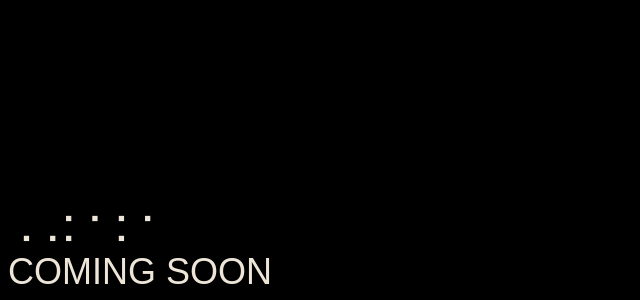
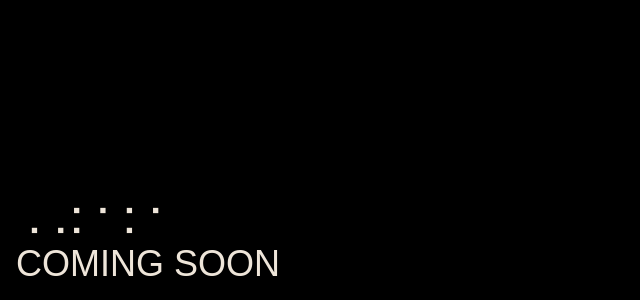
Before and after one commit to krisaziabor/dotcom, a Next.js app in the folder web-v0/: page / in a window 1280 px wide. Shown: the part 500-800 px from the top of the page, without its empty margins (0-640 px from the left). Built offline with nearby package versions, Linux system fonts and the light colour scheme.

Commit message:
changing h1 style with new padding of 4px

```diff
--- a/web-v0/src/app/globals.css
+++ b/web-v0/src/app/globals.css
@@ -43,12 +43,10 @@ body {
 
   h1 {
     font-family: 'Neue-Haas', sans-serif; /* Use custom font family */
-    @apply p-2;
-    @apply absolute bottom-0 left-0;
+    @apply absolute bottom-4 left-4;
     @apply text-gray-100;
     @apply text-4xl;
     @apply text-left;
-    margin: 0; /* Remove default margin */
     /* apply color: EEE5D9; */
     color: #EEE5D9;
 
```
